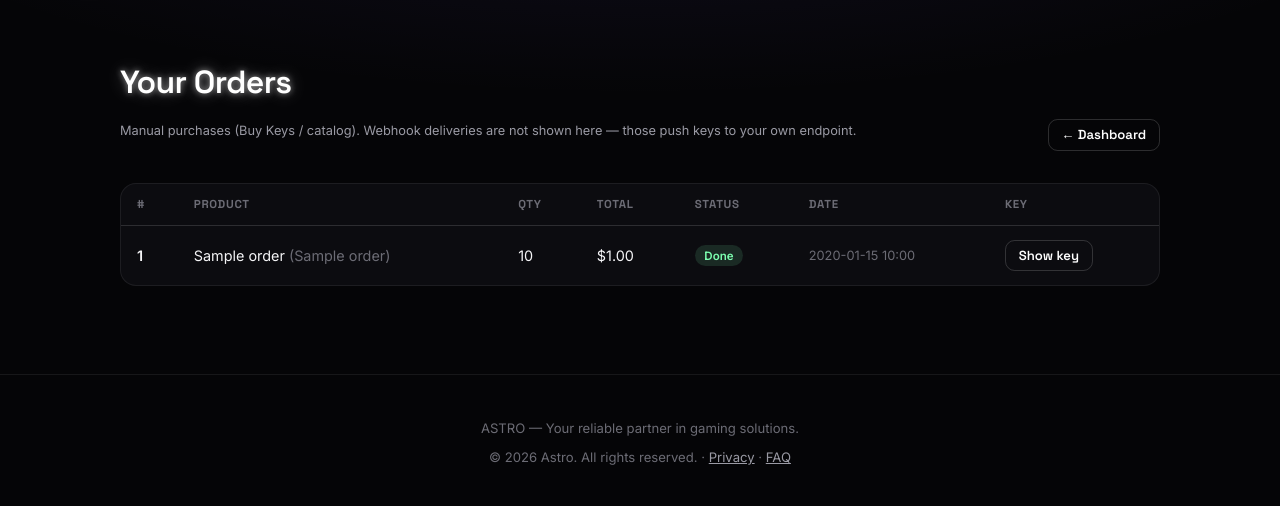
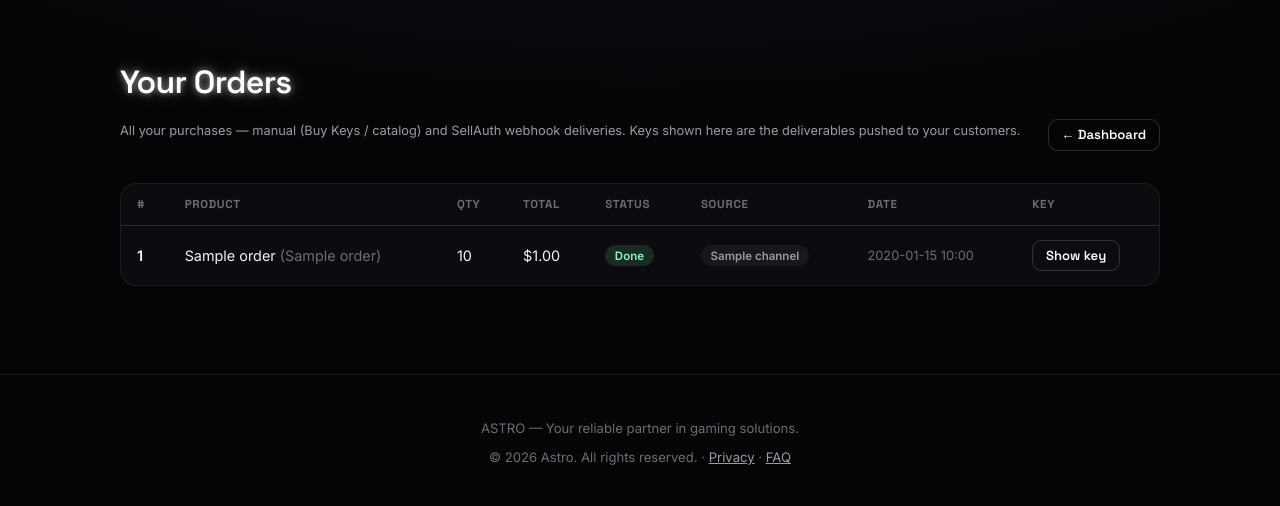
Before and after one commit to sqygg/resell-panel-template, a FastAPI app: template templates/reseller_orders.html in a window 1280 px wide. Shown: the part 72-578 px from the top of the page. Run offline with FastAPI, Linux system fonts and the light colour scheme; the template is opened without the code that fills it: most values are stand-ins (such as "Sample title", 1, 10 or a date in 2020).

Commit message:
fix: show all orders (incl. SellAuth webhook) on /reseller/orders
Page filtered channel='manual' but every order is created via _do_deliver with
channel='webhook', so nothing showed. Switch to get_orders (all channels), add a
Source column (Webhook/Manual), and fix the 'not shown here' subtitle + empty text.

```diff
--- a/routers/storefront.py
+++ b/routers/storefront.py
@@ -554,7 +554,7 @@ def reseller_referrals(request: Request):
 @router.get("/reseller/orders", response_class=HTMLResponse)
 def reseller_orders_page(request: Request):
     r = require_reseller(request)
-    orders = db.get_reseller_manual_orders(r["id"])
+    orders = db.get_orders(r["id"])
     return templates.TemplateResponse("reseller_orders.html", _brand_ctx(
         request=request, reseller=r, orders=orders))
 
--- a/templates/reseller_orders.html
+++ b/templates/reseller_orders.html
@@ -2,18 +2,19 @@
 {% block title %}Orders · Astro Panel{% endblock %}
 {% block content %}
 <div class="page"><div class="container">
-  <div class="page-head"><div><h1>Your Orders</h1><p class="muted">Manual purchases (Buy Keys / catalog). Webhook deliveries are not shown here — those push keys to your own endpoint.</p></div><a href="/reseller" class="btn btn-ghost btn-sm">← Dashboard</a></div>
+  <div class="page-head"><div><h1>Your Orders</h1><p class="muted">All your purchases — manual (Buy Keys / catalog) and SellAuth webhook deliveries. Keys shown here are the deliverables pushed to your customers.</p></div><a href="/reseller" class="btn btn-ghost btn-sm">← Dashboard</a></div>
   <div class="table-wrap">
-    <table><thead><tr><th>#</th><th>Product</th><th>Qty</th><th>Total</th><th>Status</th><th>Date</th><th>Key</th></tr></thead><tbody>
+    <table><thead><tr><th>#</th><th>Product</th><th>Qty</th><th>Total</th><th>Status</th><th>Source</th><th>Date</th><th>Key</th></tr></thead><tbody>
     {% for o in orders %}
       <tr><td><strong>{{ o.id }}</strong></td>
         <td>{{ o.product_name }}{% if o.variant_name != 'Default' %} <span class="dim">({{ o.variant_name }})</span>{% endif %}</td>
         <td>{{ o.quantity }}</td><td class="green">${{ "%.2f"|format(o.total_price) }}</td>
         <td>{% if o.status=='pending' %}<span class="badge badge-neutral">Pending</span>{% elif o.status=='completed' or o.status=='delivered' %}<span class="badge badge-active">Done</span>{% elif o.status=='failed' %}<span class="badge badge-inactive">Failed</span>{% else %}<span class="badge badge-neutral">{{ o.status }}</span>{% endif %}</td>
+        <td>{% if o.channel == 'webhook' %}<span class="badge badge-active">Webhook</span>{% else %}<span class="badge badge-neutral">{{ o.channel or 'manual' }}</span>{% endif %}</td>
         <td class="dim" style="font-size:0.8rem;">{{ o.created_at[:16] }}</td>
         <td>{% if o.deliverable %}<button class="btn btn-ghost btn-sm" onclick="revealDeliverable({{ o.id }}, this)">Show key</button><div id="deliv-{{ o.id }}" style="display:none;margin-top:0.5rem;"><code style="display:block;padding:0.5rem;border:1px solid var(--border);border-radius:0.5rem;font-size:0.78rem;white-space:pre-wrap;word-break:break-all;">{{ o.deliverable }}</code></div>{% else %}<span class="dim">—</span>{% endif %}</td></tr>
     {% endfor %}
-    {% if not orders %}<tr><td colspan="7" class="dim" style="text-align:center;padding:2rem;">No manual orders yet. Buy keys from the catalog to see them here.</td></tr>{% endif %}
+    {% if not orders %}<tr><td colspan="8" class="dim" style="text-align:center;padding:2rem;">No orders yet. Buy keys from the catalog or accept a SellAuth delivery to see them here.</td></tr>{% endif %}
     </tbody></table>
   </div>
 </div></div>
```
